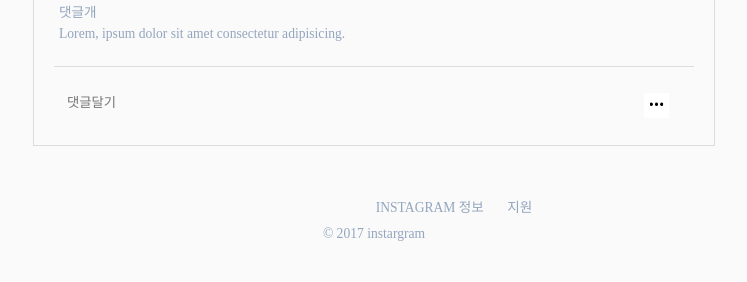
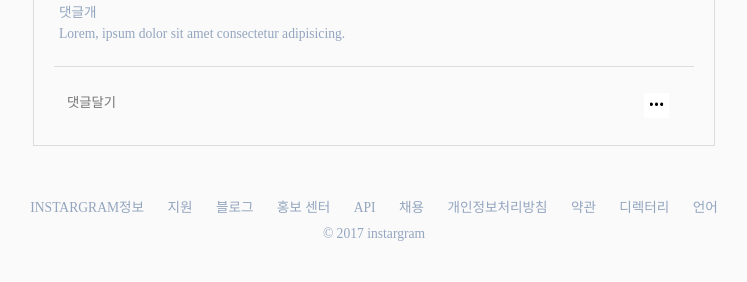
Before and after one commit to highwindLeos/PHPBootCamp, a PHP site: page /login.php in a window 1280 px wide. Shown: the part 4508-4790 px from the top of the page, without its empty margins (266-1013 px from the left). Run offline with PHP 8.4, Linux system fonts and the light colour scheme; data comes from the database, SQL or seed files in the repository; data that the repository does not hold is empty; some web fonts are replaced.

Commit message:
footer 수정
footer 수정

```diff
--- a/login.php
+++ b/login.php
@@ -76,9 +76,16 @@ while($file = readdir($result)) { # readdir함수를 이용해서 디렉토리
     </article>
     <footer>
         <p>
-            <?php for($i = 0; $i < 10; $i++){ #for 문 시작?>
-                    <span class="footerlink" OnClick="location.href="" "><?= $list[$i][footerlink] ?></span>
-            <?php } #for 문 끝 ?>
+            <span class="footerlink" OnClick="location.href="#"">INSTARGRAM정보</span>
+            <span class="footerlink" OnClick="location.href="#"">지원</span>
+            <span class="footerlink" OnClick="location.href="#"">블로그</span>
+            <span class="footerlink" OnClick="location.href="#"">홍보 센터</span>
+            <span class="footerlink" OnClick="location.href="#"">API</span>
+            <span class="footerlink" OnClick="location.href="#"">채용</span>
+            <span class="footerlink" OnClick="location.href="#"">개인정보처리방침</span>
+            <span class="footerlink" OnClick="location.href="#"">약관</span>
+            <span class="footerlink" OnClick="location.href="#"">디렉터리</span>
+            <span class="footerlink" OnClick="location.href="#"">언어</span>
             <!-- INSTARGRAM 정보, 지원, 블로그, 홍보 센터, API, 채용, 개인정보처리방침, 약관, 디렉터리, 언어 -->
         </p>
         <p class="copy">
```
